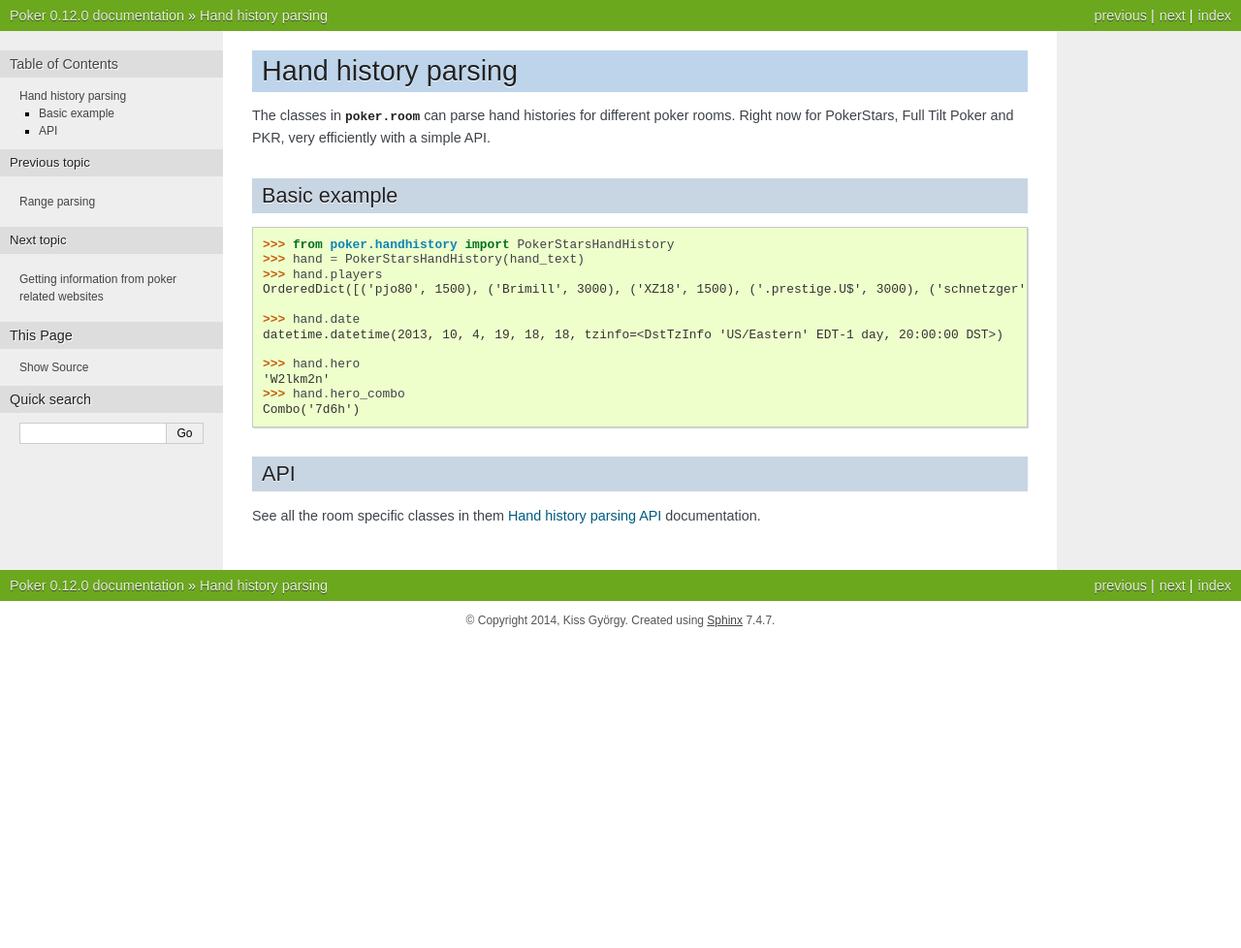
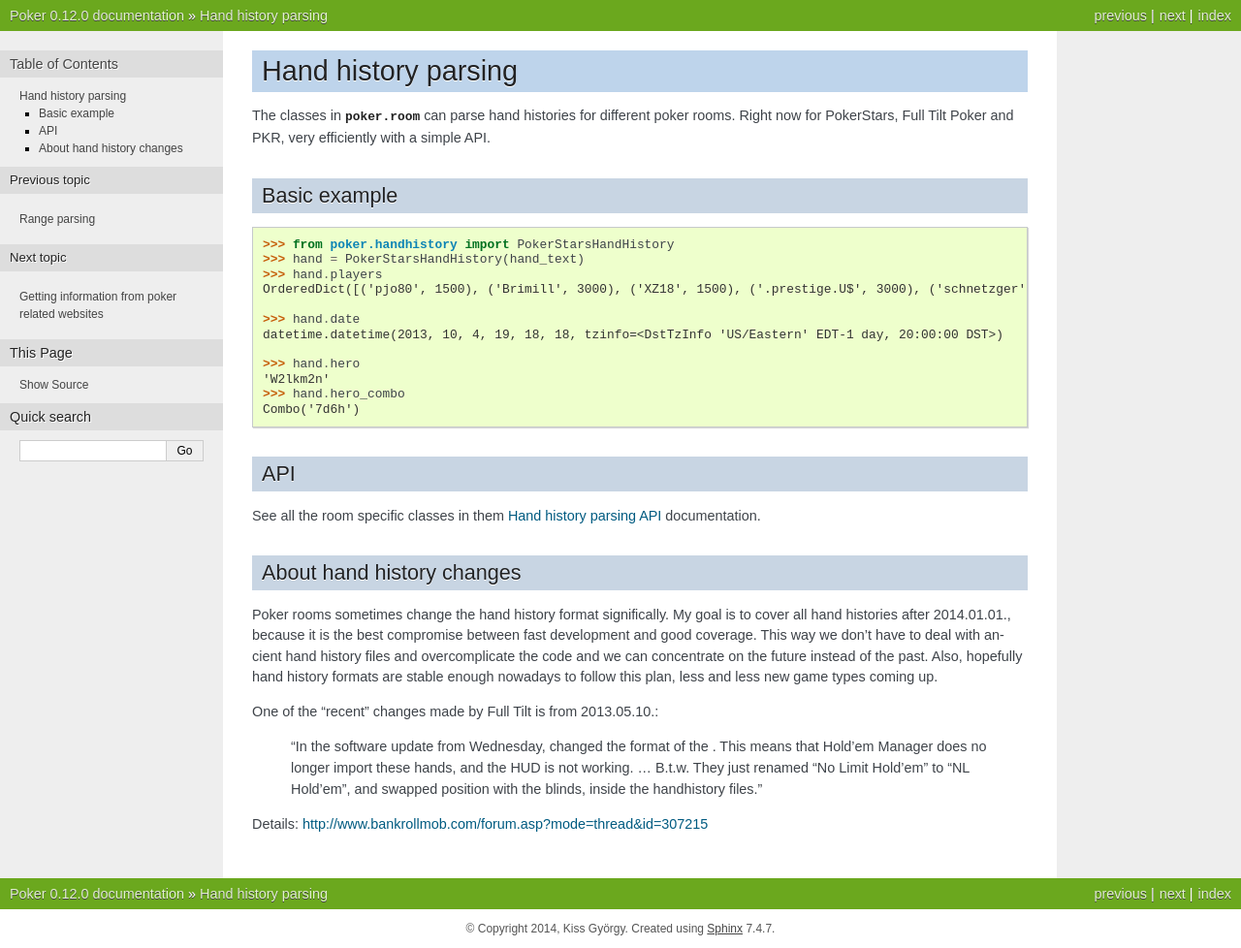
Before and after one commit to pokerregion/poker, a Sphinx documentation site: the page built from docs/handhistory.rst, in a window 1280 px wide. Shown: the whole page at 97% size. Built offline with Sphinx 7.4.7, drawn with Linux system fonts in a browser that asks for light colours; before the commit the page ends 900 px from its top, so only the background shows below that.

Commit message:
Minor documentation improvements.

```diff
--- a/docs/handhistory.rst
+++ b/docs/handhistory.rst
@@ -27,3 +27,22 @@ API
 ---
 
 See all the room specific classes in them :doc:`api/handhistory` documentation.
+
+
+About hand history changes
+--------------------------
+
+Poker rooms sometimes change the hand history format significally. My goal is to cover all hand
+histories after 2014.01.01., because it is the best compromise between fast development and good
+coverage. This way we don't have to deal with ancient hand history files and overcomplicate the
+code and we can concentrate on the future instead of the past. Also, hopefully hand history formats
+are stable enough nowadays to follow this plan, less and less new game types coming up.
+
+One of the "recent" changes made by Full Tilt is from 2013.05.10.:
+
+   "In the software update from Wednesday, changed the format of the .
+   This means that Hold'em Manager does no longer import these hands, and the HUD is not working.
+   ... B.t.w. They just renamed "No Limit Hold'em" to "NL Hold'em",
+   and swapped position with the blinds, inside the handhistory files."
+
+Details: http://www.bankrollmob.com/forum.asp?mode=thread&id=307215
```
Also changed, not shown: 1 other file.
